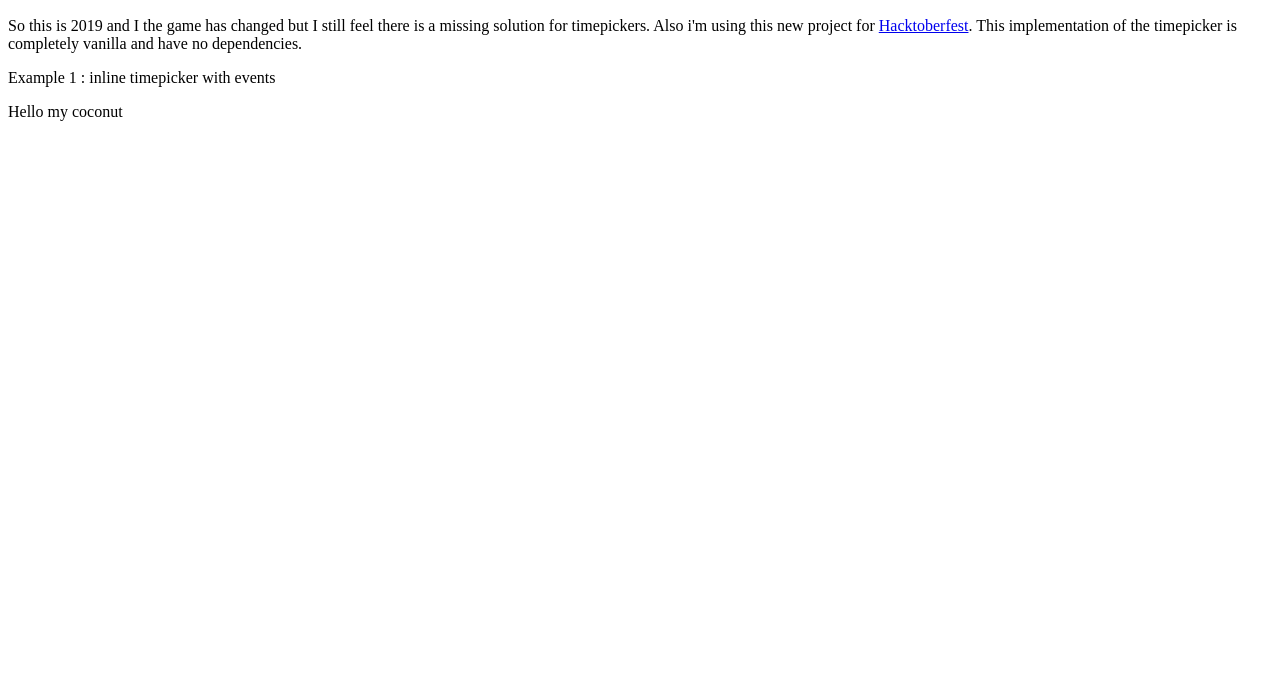
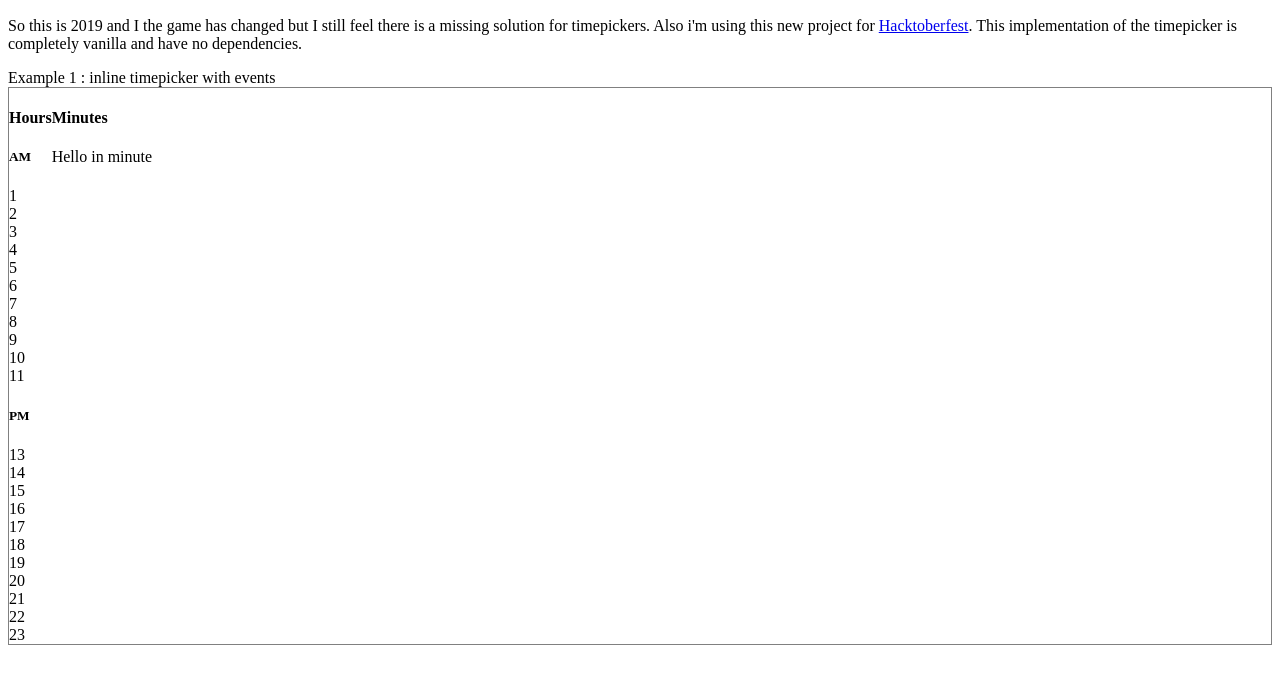
Before and after one commit to fgelinas/fg.timepicker, a plain HTML site: page index.html in a window 1280 px wide. Shown: the part 110-794 px from the top of the page. Drawn offline with Linux system fonts and the light colour scheme.

Commit message:
Add basic for hours and start playing with flexbox for display

```diff
--- a/fg.timepicker.css
+++ b/fg.timepicker.css
@@ -0,0 +1,15 @@
+.fgtp {
+    display: flex;
+    flex-direction: row;
+    flex-wrap: wrap;
+    justify-content: flex-start;
+    align-items: stretch;
+    align-content: flex-start;
+
+    border: 1px solid gray;
+}
+
+.hour-unit {
+    flex-grow: 1;
+
+}
--- a/fg.timepicker.js
+++ b/fg.timepicker.js
@@ -92,24 +92,59 @@ fg.Timepicker = function Timepicker(options) {
     /**
      * Private functions
      */
-    let e = function createElement(nameTag, className) {
+    // create element helper function
+    let e = function createElement(nameTag, className, bindToParent, innerHTML) {
         let e = document.createElement(nameTag);
-        e.className = className;
+        if (className) {
+            e.className = className;
+        }
+        if (bindToParent) {
+            bindToParent.appendChild(e);
+        }
+
+        if (innerHTML) {
+            e.innerHTML = innerHTML;
+        }
+
         return e;
     };
 
-    let buildDomElements = function buildDomElements() {
+    /**
+     * Build the DOM for the timepicker
+     * @returns HTMLElement
+     */
+    let buildTPDom = function buildTPDom() {
 
-        // TODO: Cleanup
+        // TODO: Cleanup - possibly it will be better to affect to domEl after the new dom is built
         domEl = null;
 
-        domEl = document.createElement('div', mainElementClass);
-
-        let p = e('p');
-        p.innerHTML = "Hello my coconut";
-        domEl.appendChild(p);
+        domEl = e('div', mainElementClass);
 
 
+
+
+
+        hoursBlock = e('div', 'hours', domEl);
+
+        let amPm = ['am', 'pm'];
+
+
+        // todo: make the h4 configurable
+        hoursTitle = e('h4', 'title', hoursBlock, 'Hours');
+        let amBlock = e('div','am-block', hoursBlock); // TODO: add localisation
+        let amTitle = e('h5', 'am-title', amBlock, 'AM');
+        for (let i = 0; i < 12; i++) {
+            let b = e('div', 'hour-unit', amBlock, i);
+        }
+        let pmBlock = e('div','pm-block', hoursBlock); // TODO: add localisation
+        let pmTitle = e('h5', 'pm-title', amBlock, 'PM');
+        for (let i = 13; i < 24; i++) {
+            let b = e('div', 'hour-unit', pmBlock, i);
+        }
+
+        minutesBlock = e('div', 'minutes', domEl);
+        minutesTitle = e('h4', 'title', minutesBlock, 'Minutes');
+        e('div', 'minutes-content', minutesBlock, 'Hello in minute');
         return domEl;
     };
 
@@ -117,6 +152,6 @@ fg.Timepicker = function Timepicker(options) {
 
     // end of initialisation
     if (bindContainer) {
-        bindContainer.appendChild(buildDomElements());
+        bindContainer.appendChild(buildTPDom());
     }
 };
--- a/index.html
+++ b/index.html
@@ -5,8 +5,8 @@
 
     <meta charset="UTF-8" />
     <script src="fg.timepicker.js"></script>
-    <link type="text/css" href="fg.timepicker.css" />
-    <link type="text/css" href="page.css" />
+    <link rel="stylesheet" type="text/css" href="fg.timepicker.css" />
+    <link rel="stylesheet" type="text/css" href="page.css" />
 </head>
 <body>
     <div id="header">
```
